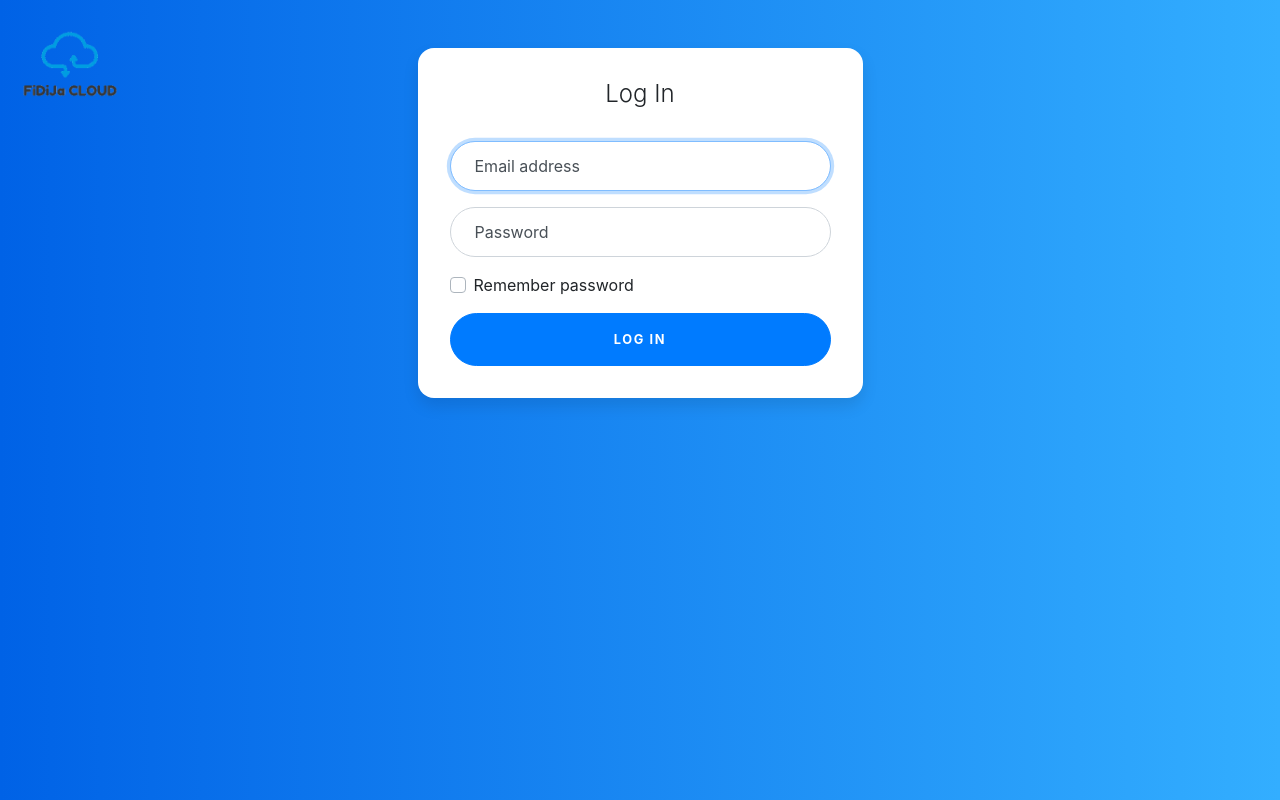
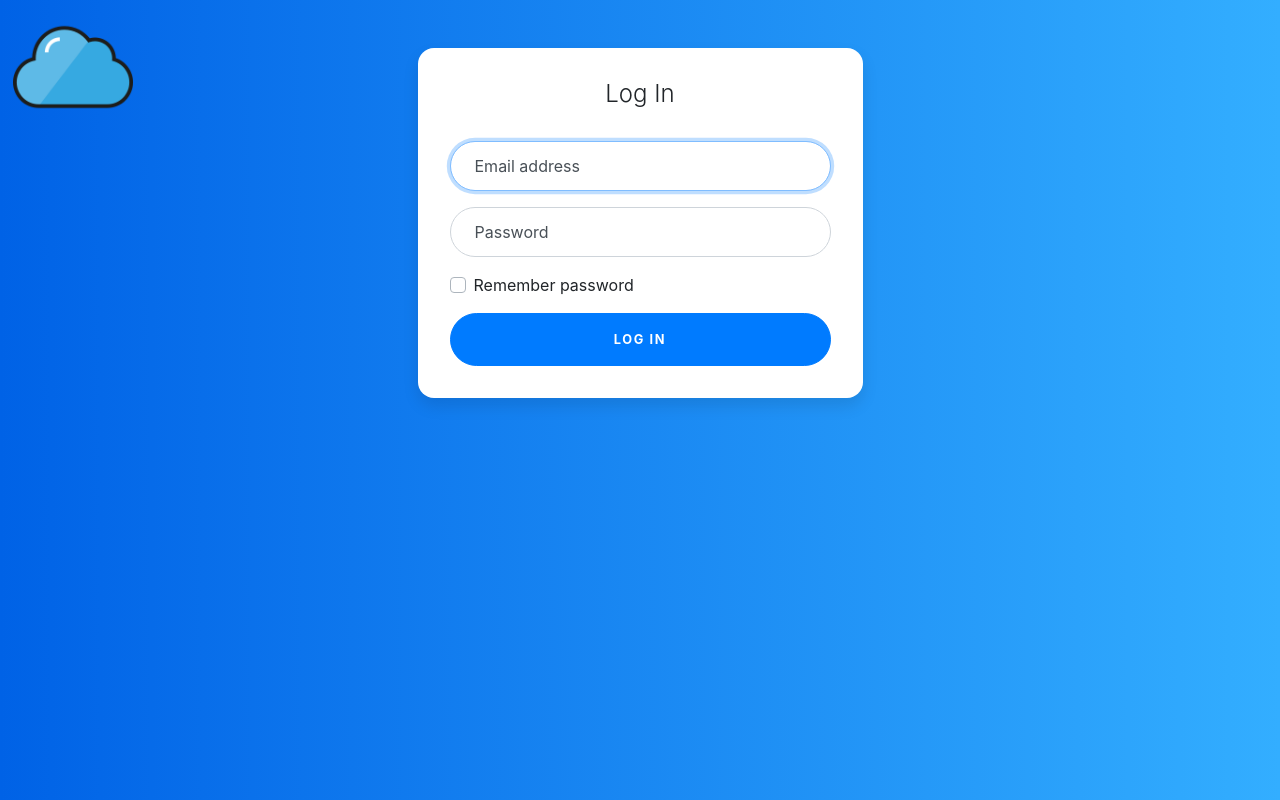
Before and after one commit to fobos531/fidija, a plain HTML site: page login.html in a window 1280 px wide. Drawn offline with nearby package versions, Linux system fonts and the light colour scheme.

Commit message:
add cloud logo

```diff
--- a/index.css
+++ b/index.css
@@ -25,7 +25,8 @@ h1 {
 
 img {
     position: absolute;
-    top: 25px;
+    top: 4.5%;
+    left: 1%;
 }
 
 #outer {
--- a/login.css
+++ b/login.css
@@ -136,5 +136,6 @@
 
   img {
     position: absolute;
-    top: 0;
-}
+    top: 0.9%;
+    left: 1%;
+  }
--- a/login.html
+++ b/login.html
@@ -14,7 +14,7 @@
     <title>Login | FiDiJa CLOUD</title>
   </head>
   <body>
-    <img src="logo.png" width="140" height="140">
+    <img src="cloud.png" width="120" height="120">
     <div class="container">
       <div class="row">
         <div class="col-sm-9 col-md-7 col-lg-5 mx-auto">
--- a/register.css
+++ b/register.css
@@ -136,5 +136,6 @@
 
   img {
     position: absolute;
-    top: 0;
+    top: 0.9%;
+    left: 1%;
 }
```
Also changed, not shown: index.html (+1 -1 lines), register.html (+1 -1 lines), cloud.png (added).
